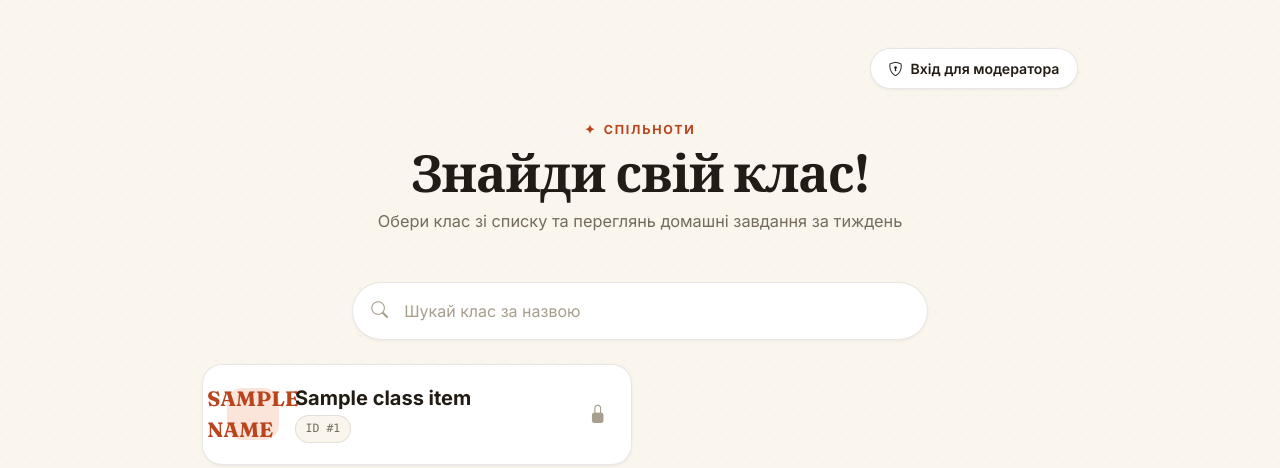
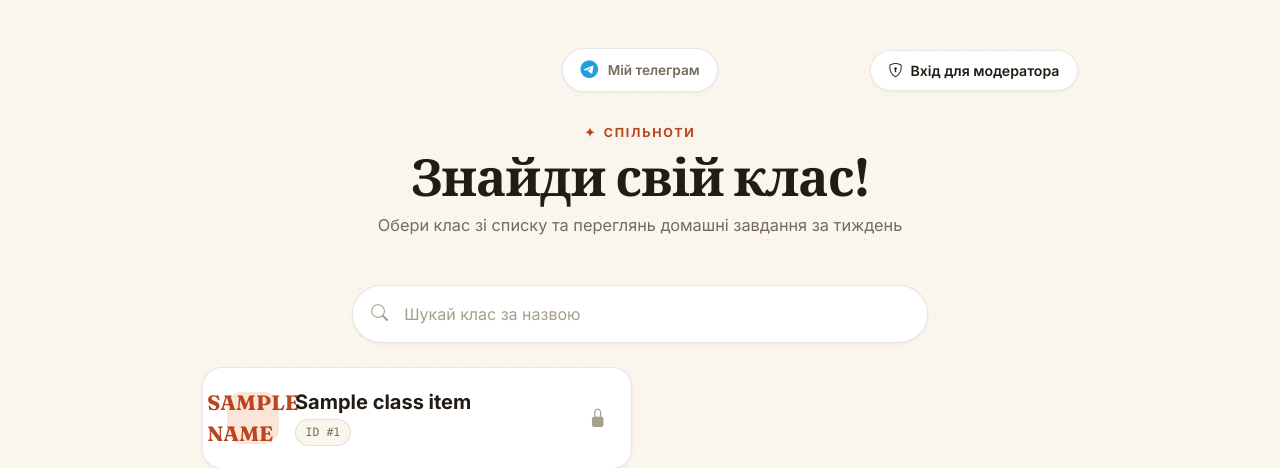
Before and after one commit to MrNarrow17/Homeworky-Web, a FastAPI app: template app/templates/classes/classes.html in a window 1280 px wide. Shown: the top 468 px of the page. Run offline with FastAPI, Linux system fonts and the light colour scheme; the template is opened without the code that fills it: most values are stand-ins (such as "Sample title", 1, 10 or a date in 2020); parts of the project's set-up code (start-up, migrations or seed data) failed here and were passed over; some libraries are stand-ins or nearby versions.

Commit message:
Added link to configurable telegram account

```diff
--- a/app/config.py
+++ b/app/config.py
@@ -28,6 +28,8 @@ class Settings(BaseSettings):
     admin_username: str = Field(default="admin", validation_alias="ADMIN_USERNAME")
     admin_password: str = Field(default="admin", validation_alias="ADMIN_PASSWORD")
 
+    telegram_link: str = Field(validation_alias="TELEGRAM_LINK")
+
     model_config = SettingsConfigDict(
         env_file=".env",
         env_file_encoding="utf-8",
--- a/app/routers/classes.py
+++ b/app/routers/classes.py
@@ -44,7 +44,9 @@ async def get_classes(
     db_classes = db_session.exec(select(Class)).all()
     safe_classes = [ClassPublic.model_validate(c) for c in db_classes]
     return templates.TemplateResponse(
-        request=request, name="classes.html", context={"classes": safe_classes}
+        request=request,
+        name="classes.html",
+        context={"classes": safe_classes, "telegram": settings.telegram_link},
     )
 
 
--- a/app/templates/classes/classes.html
+++ b/app/templates/classes/classes.html
@@ -51,10 +51,60 @@
 
             ::selection { background: var(--accent); color: #fff; }
 
-            .topbar {
-                display: flex;
-                justify-content: flex-end;
+            /* Top bar grid: middle column is geometrically centered
+               regardless of the right button's width */
+            .topbar-row {
+                display: grid;
+                grid-template-columns: 1fr auto 1fr;
+                align-items: center;
                 margin-bottom: 2rem;
+            }
+
+            .topbar-center {
+                grid-column: 2;           /* the middle auto column */
+                justify-self: center;
+            }
+
+            .topbar-end {
+                grid-column: 3;
+                justify-self: end;
+            }
+
+            /* Telegram Contact Snippet */
+            .telegram-snippet {
+                display: inline-flex;
+                align-items: center;
+                gap: 0.6rem;
+                background: var(--card);
+                border: 1px solid var(--line);
+                padding: 0.5rem 1.1rem;
+                border-radius: 999px;
+                text-decoration: none;
+                color: var(--ink-soft);
+                font-size: 0.85rem;
+                font-weight: 600;
+                box-shadow: var(--shadow-sm);
+                transition: all .18s ease;
+            }
+            .telegram-snippet:hover {
+                color: #229ED9; /* Telegram blue */
+                border-color: rgba(34, 158, 217, .5);
+                transform: translateY(-1px);
+                box-shadow: var(--shadow-md);
+            }
+            .telegram-snippet i {
+                font-size: 1.1rem;
+                color: #229ED9;
+            }
+
+            /* Mobile: stack and center everything */
+            @media (max-width: 575px) {
+                .topbar-row {
+                    grid-template-columns: 1fr;
+                    justify-items: center;
+                    gap: 0.75rem;
+                }
+                .topbar-center, .topbar-end { grid-column: 1; }
             }
 
             .btn-ghost {
@@ -239,11 +289,20 @@
     <body class="py-4 py-md-5">
         <div class="container" style="max-width: 900px">
 
-            <!-- Top Right Navigation -->
-            <div class="topbar">
-                <a href="/staff/login/" class="btn-ghost">
-                    <i class="bi bi-shield-lock"></i> Вхід для модератора
-                </a>
+            <!-- Top bar: Telegram centered, mod login pinned right -->
+            <div class="topbar-row">
+                <div class="topbar-center">
+                    <a href="{{ telegram }}" target="_blank" rel="noopener noreferrer" class="telegram-snippet">
+                        <i class="bi bi-telegram"></i>
+                        <span>Мій телеграм</span>
+                    </a>
+                </div>
+
+                <div class="topbar-end">
+                    <a href="/staff/login/" class="btn-ghost">
+                        <i class="bi bi-shield-lock"></i> Вхід для модератора
+                    </a>
+                </div>
             </div>
 
             <header class="text-center mb-5">
```
